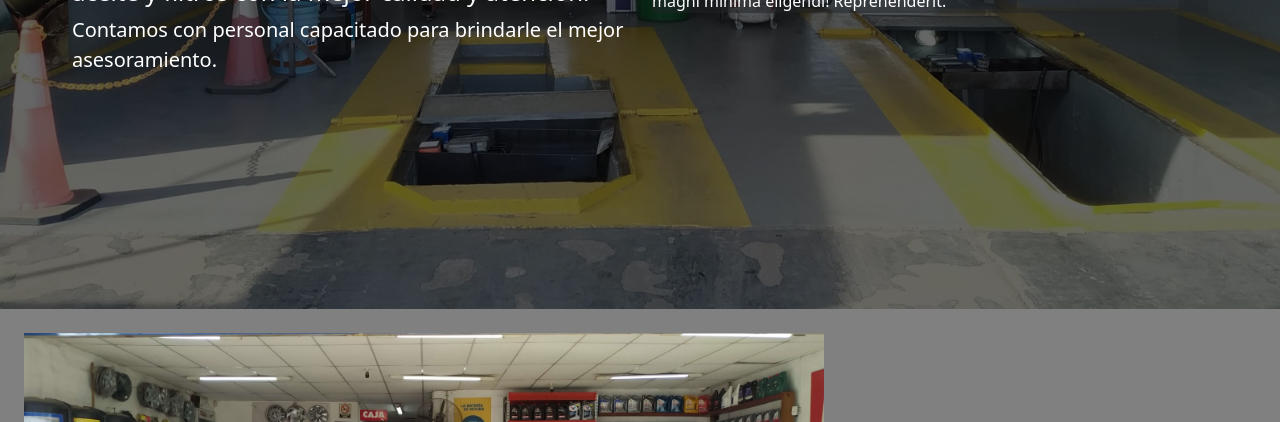
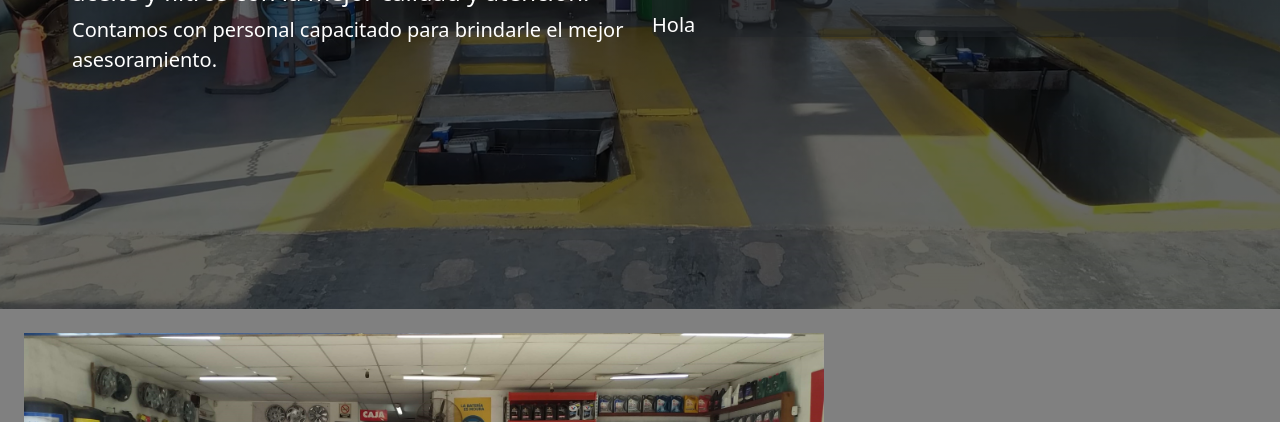
Before and after one commit to Lucasfmoya/lubri, a plain HTML site: page index.html in a window 1280 px wide. Shown: the part 678-1100 px from the top of the page. Drawn offline with nearby package versions, Linux system fonts and the light colour scheme.

Commit message:
primer commit luego de clonar

```diff
--- a/index.html
+++ b/index.html
@@ -88,6 +88,7 @@
                 atque assumenda in! Possimus, totam quo ipsa quos nulla debitis
                 tenetur, corporis eos magni minima eligendi! Reprehenderit.
               </p>
+              <h5>Hola</h5>
             </div>
           </div>
         </div>
```
